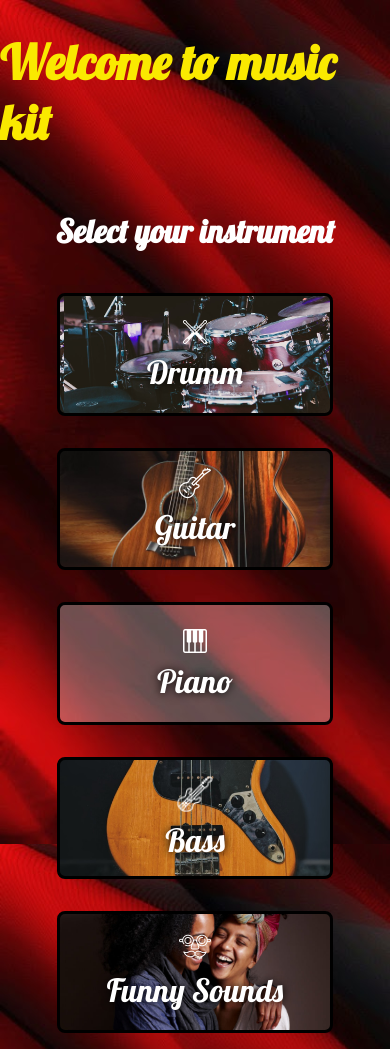
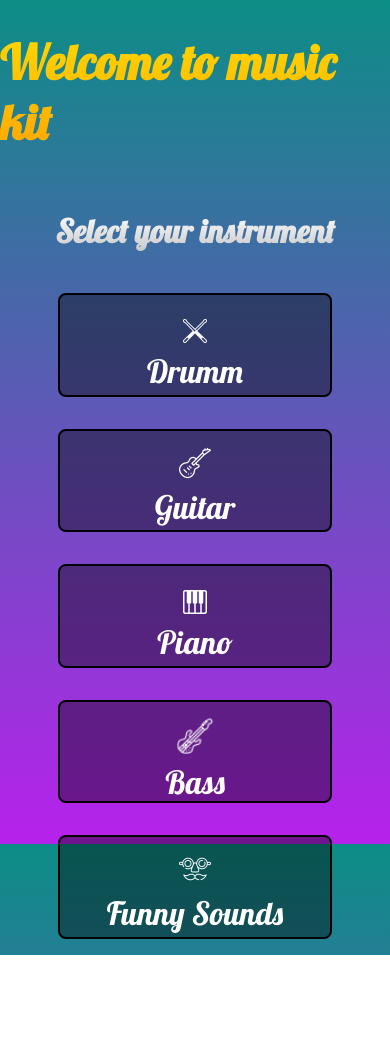
Before and after one commit to bravokevin/mustafinho.github.io, a plain HTML site: page index.html in a window 390 px wide. After the commit the page ends 955 px from the top, so only its background shows below. Drawn offline with Linux system fonts and the light colour scheme.

Commit message:
changing style for desktop

```diff
--- a/css/app.css
+++ b/css/app.css
@@ -1,12 +1,15 @@
 html {
-	background-image: url(../img/bg.jpg);
-	background-size: cover;
+	background: linear-gradient(#0C8D86, #B721EC) fixed;
+	background-repeat: repeat;
 	height: 100vh;
 	font-size: 1em;
+}
 
-	/* background-color: rgb(47, 0, 255); */
+::-webkit-scrollbar {
+    width: 0;  /* Remove scrollbar space */
+    background: transparent;  /* Optional: just make scrollbar invisible */
+}
 
-}
 body,
 html {
   margin: 0;
@@ -50,19 +53,18 @@ html {
 
 .instrument{
 	text-transform: capitalize;
-	border: solid 3px black; /*#ffffff;*/
+	border: solid 2px black; /*#ffffff;*/
 	border-radius: .5rem;
 	margin: .5em;
 	padding: 1rem .5rem;
-	width: 10vw;
-	height: 57vh;
+	width: 11vw;
+	height: 65vh;
 	cursor: pointer;
 	font-size: 3vw;
 	text-align: center;
 	transition: all 0.7s ease;
 	color: white;
-    background: rgba(255, 255, 255, 0.294);
-    text-shadow: 0 0 0.5rem black;
+    background: rgba(0, 0, 0, 0.397);
 }
 
 
@@ -92,13 +94,13 @@ html {
 	text-transform: capitalize;
 	border: solid 3px black; /*#ffffff*/;
 	border-radius: .3rem;
-	margin: .7em;
+	margin: .5em;
 	padding: 1vh .5vw;
 	width: 8rem;
 	cursor: pointer;
 	font-size: 1.5rem;
 	text-align: center;
-	transition: all 0.7s ease;
+	transition: all 0.5s ease;
 	color: rgb(248, 240, 8);
     background: rgba(0, 0, 0, 0.4);
     text-shadow: 0 0 0.5rem black;
@@ -114,12 +116,16 @@ kbd{
 
 h1{
 	font-size: 3em;
-	color:rgb(250, 233, 0)
+	background: -webkit-linear-gradient(#FFD600, #FFA800);
+	-webkit-background-clip: text;
+    -webkit-text-fill-color: transparent;
 }
 
 h2{
 	font-size: 2em;
-	color: white;
+	background: -webkit-linear-gradient(#ffff, #CACACA);
+	-webkit-background-clip: text;
+    -webkit-text-fill-color: transparent;
 	transition: all 0.9s ease;
 }
 
@@ -132,27 +138,28 @@ h2{
 
 .btndDisplaying {
     position: absolute;
-    top: 30px;
-    left: -8px;
-    background-color: yellow;
+    top: 40px;
+    left: -18px;
+    background-color: rgba(255, 255, 255, 0.808);
     border: 1px solid transparent;
-    /* border-radius: 0px 3px 3px 0px; */
-    border-bottom-right-radius: 3px;
-    color: black;
-    font-weight: bolder;
-    font-family: monospace;
-    font-size: medium;
+    border-radius: 20px;
+    font-size: 1.2em;
     height: 5vh;
     display: flex;
     flex-direction: column;
     justify-content: center;
     align-items: center;
-    padding: 5px 40px;
+    padding: 5px 45px;
     transition-timing-function: linear;
     box-shadow: 0 20px 25px -5px rgb(0 0 0 / 10%), 0 10px 10px -5px rgb(0 0 0 / 4%);
 	cursor: pointer;
   }
 
+.btndDisplaying:hover{
+	transform: scale(1.1);
+  	box-shadow: 0 0 .5rem #ffc600;
+
+}
   .h2dissapear{
 	opacity: 0;
 }
@@ -182,36 +189,8 @@ h2{
 	color: white;
 }
 
-.instrument:nth-of-type(1){
-	background-image:url(../img/drum_img.jpg);
-	background-size: cover;
-	background-position: center;
-}
 
-.instrument:nth-of-type(2){
-	background-image:url(../img/guitar_img.jpg);
-	background-size: cover;
-	background-position: center;
-}
-
-.instrument:nth-of-type(3){
-	background-image:url(../img/piano_img.jpg);
-	background-size: cover;
-	background-position: center;
-}
-.instrument:nth-of-type(4){
-	background-image:url(../img/bass_img.jpg);
-	background-size:20vw 70vh;
-	background-position: -5vw ;
-	image-rendering:optimizeSpeed;
-}
-
-.instrument:nth-of-type(5){
-	background-image:url(../img/funny_img.jpg);
-	background-size: cover;
-	background-position: center;
-}
-@media (max-width: 500px){
+@media (max-width: 600px){
 	.instruments{
 		display: flex;
 		flex-direction: column;
@@ -221,30 +200,7 @@ h2{
 	.instrument{
 		width: 65vw;
 		font-size: 2em;
-		height: 10vh;
+		height: 8vh;
+
 	}
-	.instrument:nth-of-type(1){
-		background-size: cover;
-		background-position: 1vw 15vh;
-	}
-
-	.instrument:nth-of-type(2){
-		background-size: cover;
-		background-position: center;
-	}
-
-	.instrument:nth-of-type(3){
-		background-size: cover;
-	}
-	.instrument:nth-of-type(4){
-		background-image:url(../img/bass_img.jpg);
-		background-size:cover;
-		background-position:center;
-		image-rendering:optimizeSpeed;
-	}
-
-	.instrument:nth-of-type(5){
-		background-size: cover;
-	}
-
 }
```
